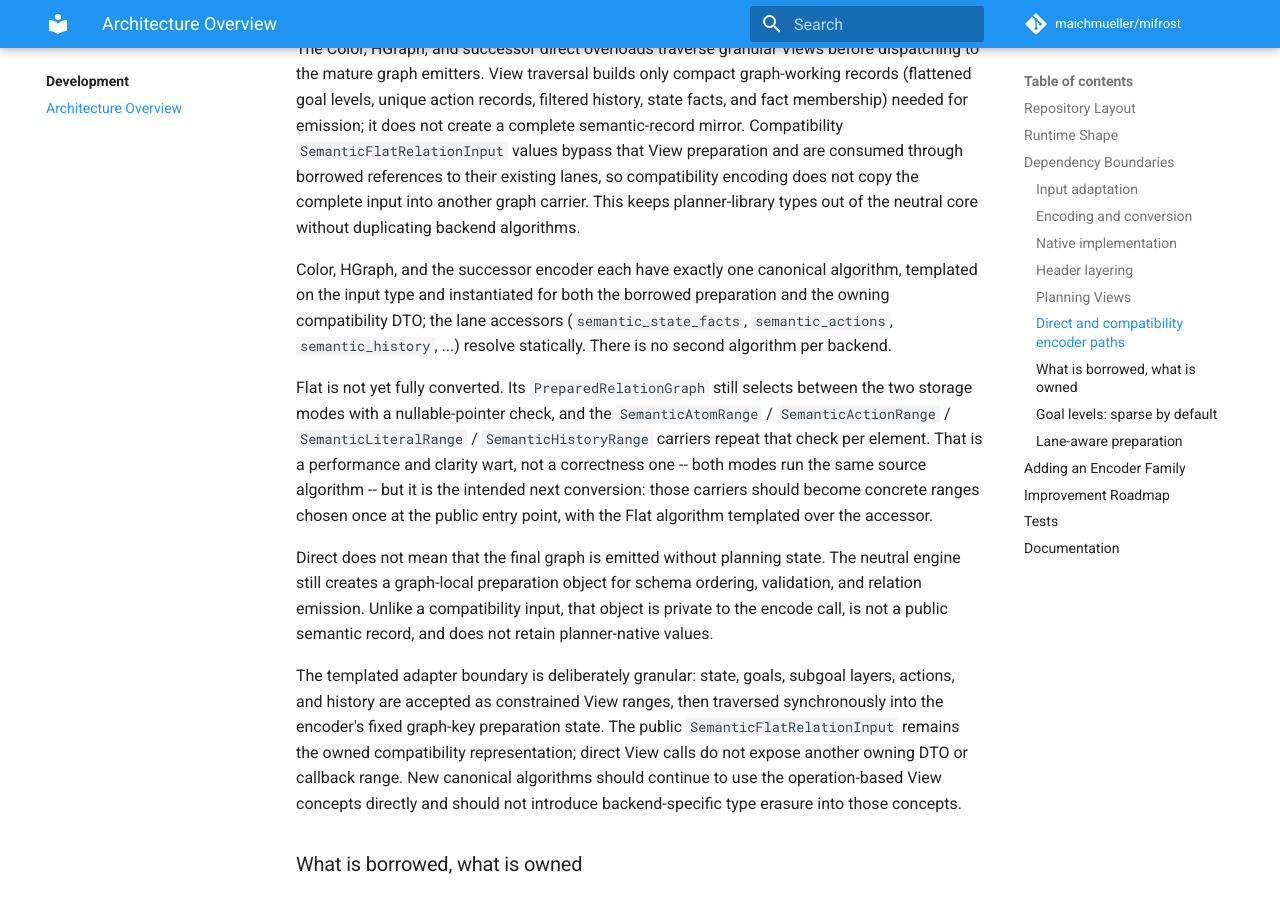
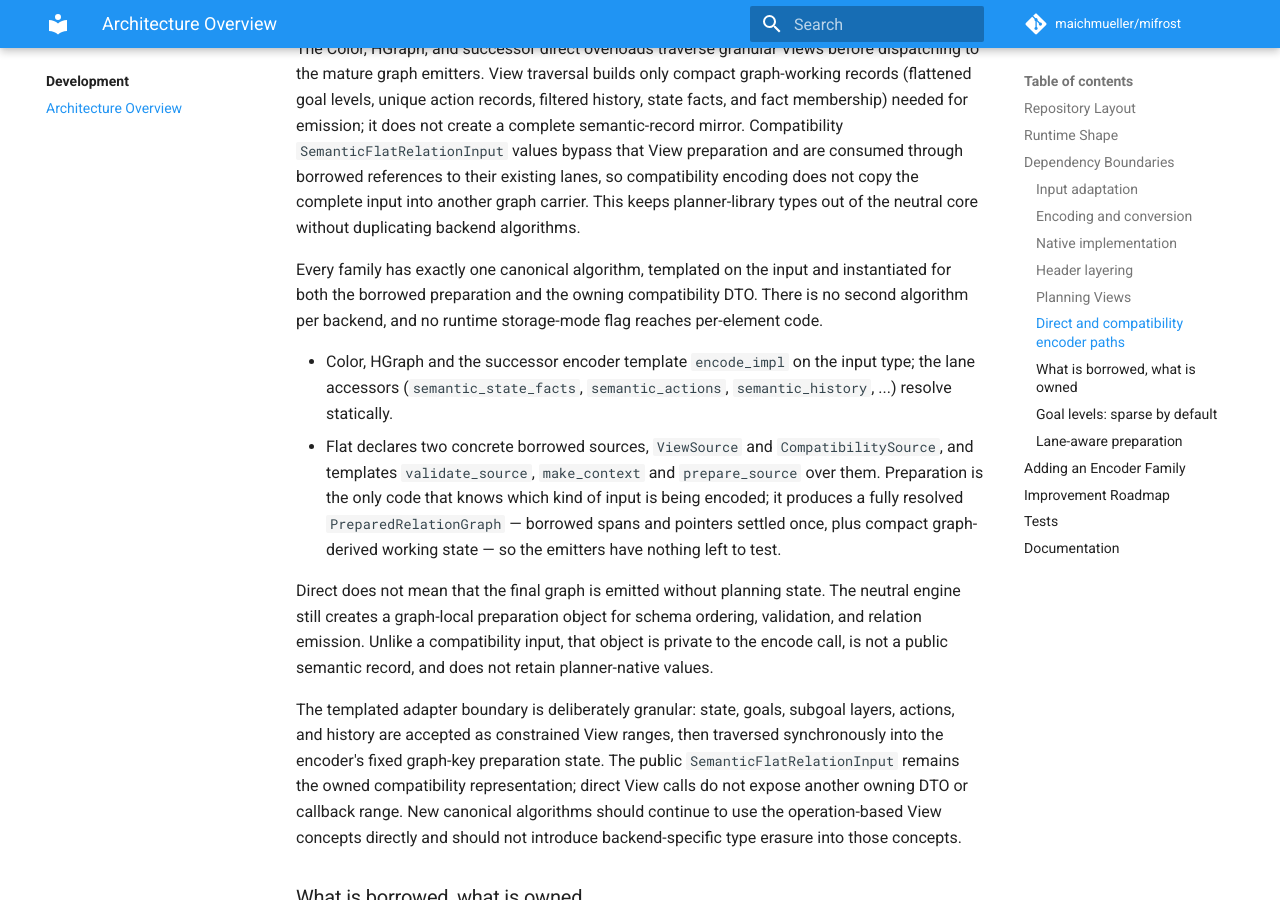
Before and after one commit to maichmueller/mifrost, an MkDocs documentation site: the page built from docs/development/architecture.md, in a window 1280 px wide and 900 px high, scrolled down 3387 px. Built offline with MkDocs 1.6.1 and Material for MkDocs 9.7.7, drawn with Linux system fonts in a browser that asks for light colours; comment, search, counter and statistics services are not loaded; the version menu is left out.

Commit message:
Update docs for the Flat static-dispatch conversion
The previous commit finished the conversion the architecture doc described as
outstanding. Replace the "Flat is not yet converted" note with what is now
true: two concrete borrowed sources, templated validation/context/preparation,
and a fully resolved PreparedRelationGraph with no storage-mode flag left for
the emitters. Also document the goal-lane change -- occurrences stored once,
grouped entries holding {entry_index, effective_level}, effective level
resolved once during preparation.

Co-Authored-By: Claude Opus 5 <noreply@anthropic.com>

```diff
--- a/docs/development/architecture.md
+++ b/docs/development/architecture.md
@@ -152,20 +152,21 @@ does not copy the complete input into another graph carrier. This keeps
 planner-library types out of the neutral core without duplicating backend
 algorithms.
 
-Color, HGraph, and the successor encoder each have exactly one canonical
-algorithm, templated on the input type and instantiated for both the borrowed
-preparation and the owning compatibility DTO; the lane accessors
-(`semantic_state_facts`, `semantic_actions`, `semantic_history`, ...) resolve
-statically. There is no second algorithm per backend.
+Every family has exactly one canonical algorithm, templated on the input and
+instantiated for both the borrowed preparation and the owning compatibility
+DTO. There is no second algorithm per backend, and no runtime storage-mode
+flag reaches per-element code.
 
-Flat is not yet fully converted. Its `PreparedRelationGraph` still selects
-between the two storage modes with a nullable-pointer check, and the
-`SemanticAtomRange` / `SemanticActionRange` / `SemanticLiteralRange` /
-`SemanticHistoryRange` carriers repeat that check per element. That is a
-performance and clarity wart, not a correctness one -- both modes run the same
-source algorithm -- but it is the intended next conversion: those carriers
-should become concrete ranges chosen once at the public entry point, with the
-Flat algorithm templated over the accessor.
+- Color, HGraph and the successor encoder template `encode_impl` on the input
+  type; the lane accessors (`semantic_state_facts`, `semantic_actions`,
+  `semantic_history`, ...) resolve statically.
+- Flat declares two concrete borrowed sources, `ViewSource` and
+  `CompatibilitySource`, and templates `validate_source`, `make_context` and
+  `prepare_source` over them. Preparation is the only code that knows which
+  kind of input is being encoded; it produces a fully resolved
+  `PreparedRelationGraph` — borrowed spans and pointers settled once, plus
+  compact graph-derived working state — so the emitters have nothing left to
+  test.
 
 Direct does not mean that the final graph is emitted without planning state.
 The neutral engine still creates a graph-local preparation object for schema
```
Also changed, not shown: docs/flat-composition.md (+13 -5 lines).
